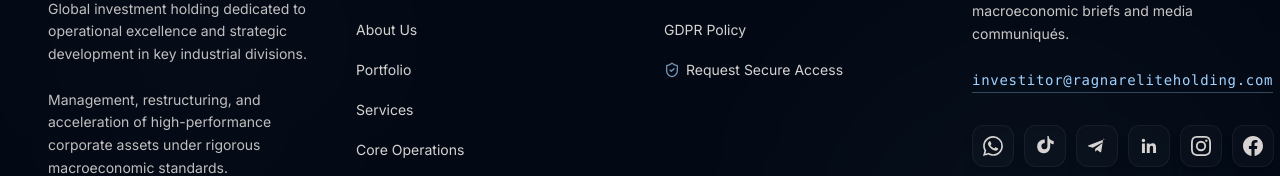
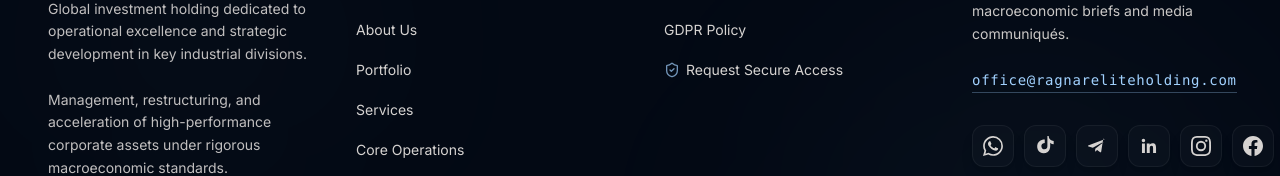
Before and after one commit to gregorytibil/Ragnar-Elite-Holding, a React (Vite) app: page / in a window 1280 px wide. Shown: the part 2439-2615 px from the top of the page. Built offline with nearby package versions, Linux system fonts and the light colour scheme; no server answers; a web font is replaced by a local one.

Commit message:
refactor: update contact email and enhance hero sections
Replace investor email with general office address across components. Add atmospheric background imagery to hero sections in Servicii, DivisionsCore, and DivisionsGovernance views for improved visual branding.

```diff
--- a/src/components/DivisionsCoreView.tsx
+++ b/src/components/DivisionsCoreView.tsx
@@ -176,8 +176,15 @@ export default function DivisionsCoreView({ currentLang }: DivisionsCoreViewProp
     >
       {/* Premium Hero Section with elegant cinematic overlays */}
       <section className="relative bg-[#050D1D] text-[#FAF6F0] pt-[140px] pb-16 sm:pt-[170px] sm:pb-28 md:pt-[240px] md:pb-[160px] px-6 border-b border-white/5 overflow-hidden">
+        {/* Background image */}
+        <img
+          src="https://i.imgur.com/50R258T.png"
+          alt="Divizii industriale background"
+          className="absolute inset-0 w-full h-full object-cover opacity-[0.35] pointer-events-none z-0 scale-105"
+          referrerPolicy="no-referrer"
+        />
         {/* Subtle high-end mesh and lighting layers */}
-        <div className="absolute inset-0 bg-gradient-to-b from-[#050D1D] via-[#0B1B3D]/95 to-[#050D1D] z-1"></div>
+        <div className="absolute inset-0 bg-gradient-to-b from-[#050D1D] via-[#0B1B3D]/95 to-[#050D1D] z-1 opacity-60"></div>
         <div className="absolute inset-0 bg-[radial-gradient(#C8D9E6_0.75px,transparent_0.75px)] [background-size:24px_24px] opacity-[0.07] z-2"></div>
         <div className="absolute bottom-0 left-0 w-full h-[1px] bg-gradient-to-r from-transparent via-white/10 to-transparent z-3"></div>
 
--- a/src/components/DivisionsGovernanceView.tsx
+++ b/src/components/DivisionsGovernanceView.tsx
@@ -187,8 +187,15 @@ export default function DivisionsGovernanceView({ currentLang }: DivisionsGovern
     >
       {/* Premium Hero Section with elegant cinematic overlays */}
       <section className="relative bg-[#050D1D] text-[#FAF6F0] pt-[140px] pb-16 sm:pt-[170px] sm:pb-28 md:pt-[240px] md:pb-[160px] px-6 border-b border-white/5 overflow-hidden">
+        {/* Background image */}
+        <img
+          src="https://i.imgur.com/ytLzc33.png"
+          alt="Management strategic background"
+          className="absolute inset-0 w-full h-full object-cover opacity-[0.35] pointer-events-none z-0 scale-105"
+          referrerPolicy="no-referrer"
+        />
         {/* Subtle high-end mesh and lighting layers */}
-        <div className="absolute inset-0 bg-gradient-to-b from-[#050D1D] via-[#0B1B3D]/95 to-[#050D1D] z-1"></div>
+        <div className="absolute inset-0 bg-gradient-to-b from-[#050D1D] via-[#0B1B3D]/95 to-[#050D1D] z-1 opacity-60"></div>
         <div className="absolute inset-0 bg-[radial-gradient(#C8D9E6_0.75px,transparent_0.75px)] [background-size:24px_24px] opacity-[0.07] z-2"></div>
         <div className="absolute bottom-0 left-0 w-full h-[1px] bg-gradient-to-r from-transparent via-white/10 to-transparent z-3"></div>
 
--- a/src/components/Footer.tsx
+++ b/src/components/Footer.tsx
@@ -206,11 +206,11 @@ export default function Footer({ currentLang, setActiveTab }: FooterProps) {
           </p>
           <div className="flex items-center gap-2 pb-2">
             <a
-              href="mailto:investitor@ragnareliteholding.com"
-              onClick={() => trackEmailClick('investitor@ragnareliteholding.com')}
+              href="mailto:office@ragnareliteholding.com"
+              onClick={() => trackEmailClick('office@ragnareliteholding.com')}
               className="font-mono text-sm text-sky-accent hover:text-white transition-colors duration-300 tracking-wider border-b border-sky-accent/30 hover:border-white pb-0.5"
             >
-              investitor@ragnareliteholding.com
+              office@ragnareliteholding.com
             </a>
           </div>
           <div className="flex items-center gap-2 sm:gap-2.5 flex-nowrap">
--- a/src/components/SEOMetadata.tsx
+++ b/src/components/SEOMetadata.tsx
@@ -203,7 +203,7 @@ export default function SEOMetadata({ activeTab, lang }: SEOMetadataProps) {
       'logo': 'https://i.imgur.com/InRDrMr.png',
       'contactPoint': {
         '@type': 'ContactPoint',
-        'email': 'investitor@ragnareliteholding.com',
+        'email': 'office@ragnareliteholding.com',
         'contactType': 'corporate partnerships',
         'availableLanguage': ['Romanian', 'English'],
       },
--- a/src/components/ServiciiView.tsx
+++ b/src/components/ServiciiView.tsx
@@ -44,7 +44,14 @@ export default function ServiciiView({ currentLang }: ServiciiViewProps) {
     >
       {/* Hero Section */}
       <section className="relative bg-[#050D1D] text-[#FAF6F0] pt-[140px] pb-16 sm:pt-[170px] sm:pb-28 md:pt-[240px] md:pb-[160px] px-6 border-b border-white/5 overflow-hidden">
-        <div className="absolute inset-0 bg-gradient-to-b from-[#050D1D] via-[#0B1B3D]/95 to-[#050D1D] z-1"></div>
+        {/* Background image */}
+        <img
+          src="https://i.imgur.com/bAeYRYS.png"
+          alt="Corporate services background"
+          className="absolute inset-0 w-full h-full object-cover opacity-[0.35] pointer-events-none z-0 scale-105"
+          referrerPolicy="no-referrer"
+        />
+        <div className="absolute inset-0 bg-gradient-to-b from-[#050D1D] via-[#0B1B3D]/95 to-[#050D1D] z-1 opacity-60"></div>
         <div className="absolute inset-0 bg-[radial-gradient(#C8D9E6_0.75px,transparent_0.75px)] [background-size:24px_24px] opacity-[0.07] z-2"></div>
         <div className="absolute bottom-0 left-0 w-full h-[1px] bg-gradient-to-r from-transparent via-white/10 to-transparent z-3"></div>
 
```
